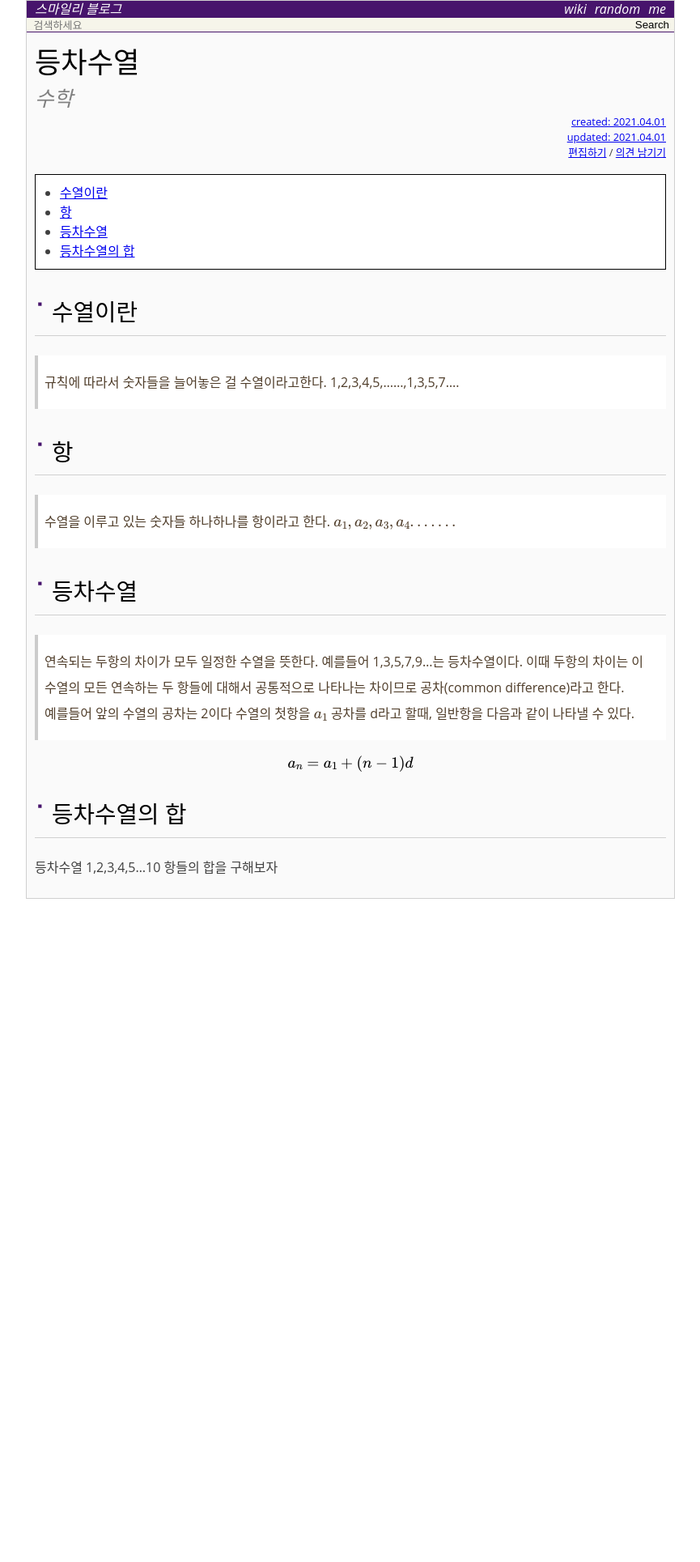
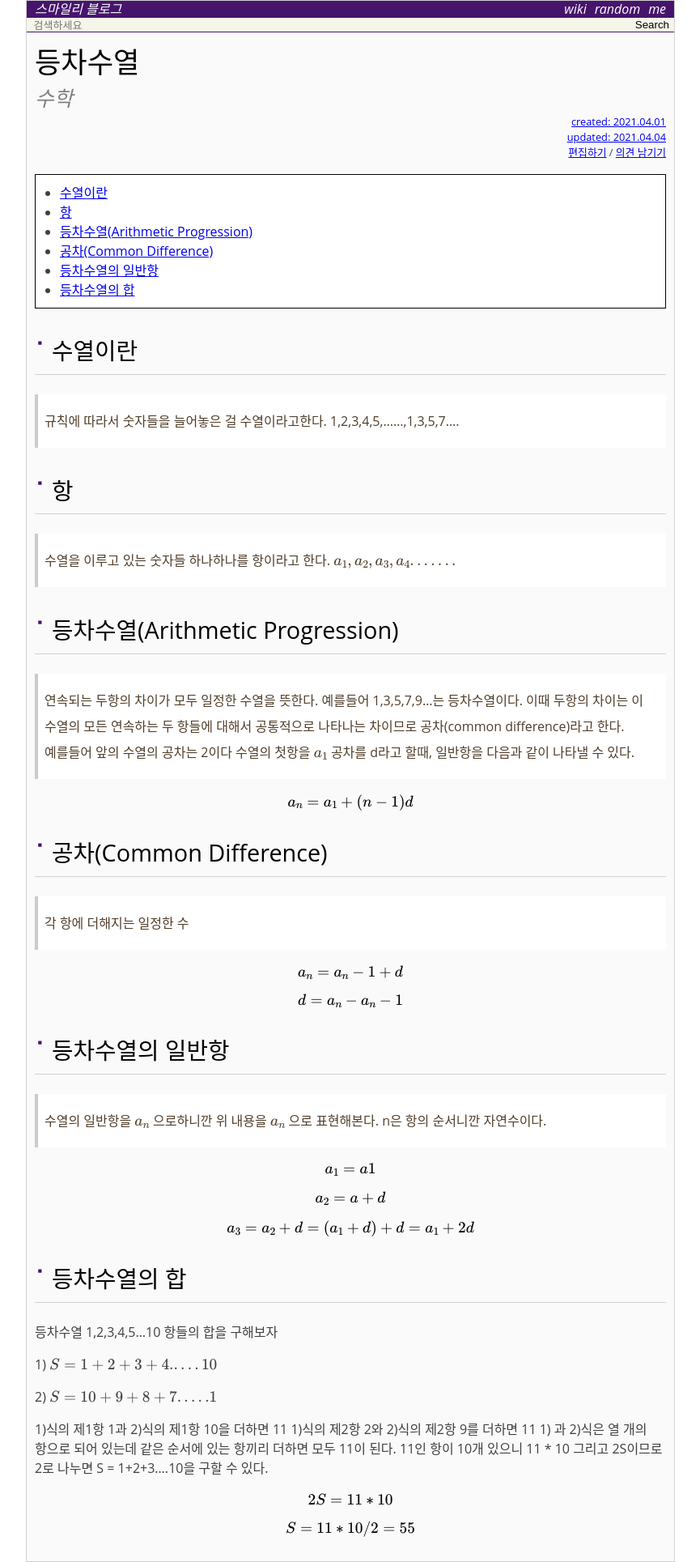
Before and after one commit to wafy/wafy.github.io, a Jekyll site: the page built from _wiki/Arithmetic_Sequence.md, in a window 1280 px wide. Shown: the whole page at 81% size, without its empty margins (207-1072 px from the left). Built offline with Jekyll 4.4.1, drawn with Linux system fonts in a browser that asks for light colours; formulas are drawn with MathJax 3; comment, search, counter and statistics services are not loaded; before the commit the page ends 1110 px from its top, so only the background shows below that.

Commit message:
등차 수열 일반항과 합을 정리하라

```diff
--- a/_data/pageMap.yml
+++ b/_data/pageMap.yml
@@ -20,7 +20,7 @@ Arithmetic_Sequence:
     summary: 수학
     parent: ""
     url: /wiki/Arithmetic_Sequence
-    updated: '2021-04-01 21:59:31 +0900'
+    updated: '2021-04-04 11:47:53 +0900'
     children: []
 ArrayList:
     type: wiki
--- a/_wiki/Arithmetic_Sequence.md
+++ b/_wiki/Arithmetic_Sequence.md
@@ -3,7 +3,7 @@ layout  : wiki
 title   : 등차수열
 summary : 수학
 date    : 2021-04-01 10:47:11 +0900
-updated : 2021-04-01 21:59:31 +0900
+updated : 2021-04-04 11:47:53 +0900
 tag     :
 toc     : true
 public  : true
@@ -23,7 +23,7 @@ $$
 a_1, a_2, a_3, a_4.......
 $$
 
-## 등차수열
+## 등차수열(Arithmetic Progression)
 > 연속되는 두항의 차이가 모두 일정한 수열을 뜻한다.
 예를들어 1,3,5,7,9...는 등차수열이다. 이때 두항의 차이는 이 수열의 모든 연속하는 두 항들에 대해서
 공통적으로 나타나는 차이므로 공차(common difference)라고 한다. 예를들어 앞의 수열의 공차는 2이다
@@ -33,5 +33,34 @@ $$
 a_n = a_1 + (n - 1 )d
 $$
 
+## 공차(Common Difference)
+> 각 항에 더해지는 일정한 수
+
+$$ a_n = a_n-1 + d $$
+
+$$ d = a_n - a_n-1 $$
+
+## 등차수열의 일반항
+> 수열의 일반항을 $$ a_n $$ 으로하니깐 위 내용을 $$ a_n $$ 으로 표현해본다. n은 항의 순서니깐 자연수이다.
+
+$$    a_1 = a1 $$
+
+$$    a_2 = a + d $$
+
+$$ a_3 = a_2 + d = (a_1 + d) + d = a_1 + 2d $$
+
 ## 등차수열의 합
 등차수열 1,2,3,4,5...10 항들의 합을 구해보자
+
+1) $$ S = 1 + 2 + 3 + 4..... 10  $$
+
+2) $$ S = 10 + 9 + 8 + 7 .....1  $$
+
+1)식의 제1항 1과 2)식의 제1항 10을 더하면 11
+1)식의 제2항 2와 2)식의 제2항 9를 더하면 11
+1) 과 2)식은 열 개의 항으로 되어 있는데 같은 순서에 있는 항끼리 더하면 모두 11이 된다.
+11인 항이 10개 있으니 11 * 10  그리고 2S이므로 2로 나누면  S = 1+2+3....10을 구할 수 있다.
+
+$$ 2S = 11 * 10 $$
+
+$$ S = 11 * 10 / 2 = 55 $$
```
